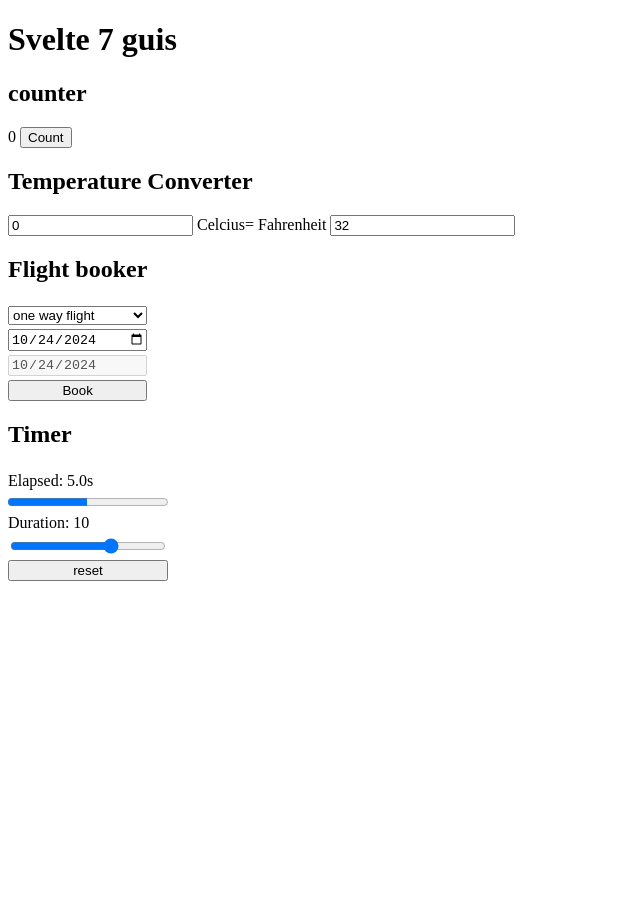
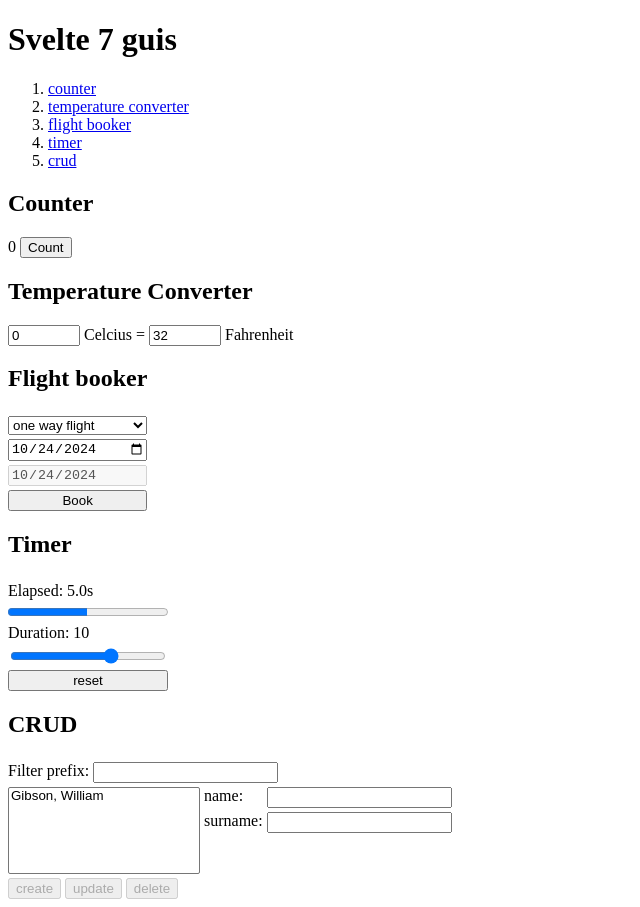
Before and after one commit to zdeckert/7guis-svelte, a SvelteKit app: page / in a window 1280 px wide. Shown: the whole page, without its empty margins (0-640 px from the left). Before the commit the page ends 800 px from the top, so only its background shows below. Built offline with nearby package versions, Linux system fonts and the light colour scheme.

Commit message:
implement crud

```diff
--- a/src/routes/+page.svelte
+++ b/src/routes/+page.svelte
@@ -40,21 +40,66 @@
 		if (elapsed < duration) elapsed += 0.1;
 	}, 100);
 
-	// function timerStart() {
-	// 	if (!intervalId) intervalId = setInterval(() => (elapsed += 0.1), 100);
-	// }
-
 	function timerReset() {
 		elapsed = 0;
-		// clearInterval(intervalId!);
-		// intervalId = null;
+	}
+
+	// CRUD
+	type Person = {
+		name: string;
+		surname: string;
+	};
+	let persons: Person[] = $state([{ name: 'William', surname: 'Gibson' }]);
+	const uuid = crypto.randomUUID();
+	let filter: string | undefined = $state();
+	let filteredPersons = $derived(
+		filter
+			? persons.filter(({ surname }) => surname.toLowerCase().slice(0, filter?.length) === filter)
+			: persons
+	);
+
+	let selected = $state();
+	let selectElement: HTMLSelectElement;
+	let name: string | undefined = $state();
+	let surname: string | undefined = $state();
+
+	function crudCreate() {
+		if (name && surname) {
+			persons.push({
+				name,
+				surname
+			});
+			name = undefined;
+			surname = undefined;
+		}
+	}
+	function crudUpdate() {
+		if (name && surname && selected) {
+			persons[selectElement.selectedIndex] = {
+				name,
+				surname
+			};
+		}
+	}
+	function crudDelete() {
+		if (selected) {
+			persons.splice(selectElement.selectedIndex, 1);
+		}
 	}
 </script>
 
 <h1>Svelte 7 guis</h1>
 
+<ol>
+	<li><a href="#counter">counter</a></li>
+	<li><a href="#temperature_converter">temperature converter</a></li>
+	<li><a href="#flight_booker">flight booker</a></li>
+	<li><a href="#timer">timer</a></li>
+	<li><a href="#crud">crud</a></li>
+</ol>
+
 <form id="counter">
-	<h2>counter</h2>
+	<h2>Counter</h2>
 	<label for="count">{count}</label>
 	<button id="count" onclick={incramentCount}>Count</button>
 </form>
@@ -68,9 +113,10 @@
 		pattern="\d+"
 		bind:value={celcius}
 		onchange={celciusOnChange}
+		style="width: 4rem;"
 	/>
-	<label for="celcius">Celcius</label><span> = </span>
-	<label for="fahrenheit">Fahrenheit</label>
+	<label for="celcius">Celcius</label>
+	<span> = </span>
 	<input
 		id="fahrenheit"
 		type="number"
@@ -78,10 +124,12 @@
 		pattern="\d+"
 		bind:value={fahrenheit}
 		onchange={fahrenheitOnChange}
+		style="width: 4rem;"
 	/>
+	<label for="fahrenheit">Fahrenheit</label>
 </form>
 
-<form id="flight_booker" onsubmit={onSubmit}>
+<form id="flight_booker" class="flex-col fit" onsubmit={onSubmit}>
 	<h2>Flight booker</h2>
 	<select bind:value={flightType} id="flight_select">
 		<option value="one_way">one way flight</option>
@@ -107,7 +155,7 @@
 	<button type="submit">Book</button>
 </form>
 
-<form id="timer">
+<form id="timer" class="flex-col fit">
 	<h2>Timer</h2>
 	<label for="timer_gauge">Elapsed: {elapsed.toFixed(1)}s</label>
 	<progress id="timer_gauge" value={elapsed} max={duration}></progress>
@@ -116,12 +164,51 @@
 	<button id="timer_reset" onclick={timerReset}>reset</button>
 </form>
 
+<form id="crud" class="flex-col">
+	<h2>CRUD</h2>
+	<div class="flex">
+		<label for="crud_prefix">Filter prefix:</label>
+		<input id="crud_prefix" type="text" bind:value={filter} />
+	</div>
+	<div class="flex">
+		<select size={5} bind:this={selectElement} bind:value={selected} style="min-width: 12rem;">
+			{#each filteredPersons as { name, surname }}
+				<option>{surname}, {name}</option>
+			{/each}
+		</select>
+		<div class="flex-col">
+			<div class="flex" style="justify-content: space-between; width: 100%;">
+				<label for="crud_name">name:</label>
+				<input id="crud_name" type="text" bind:value={name} />
+			</div>
+			<div class="flex">
+				<label for="crud_surname">surname:</label>
+				<input id="crud_surname" type="text" bind:value={surname} />
+			</div>
+		</div>
+	</div>
+	<div class="flex">
+		<button id="crud_create" disabled={!name || !surname} onclick={crudCreate}>create</button>
+		<button id="crud_update" disabled={!selected || !name || !surname} onclick={crudUpdate}
+			>update</button
+		>
+		<button id="crud_delete" disabled={!selected} onclick={crudDelete}>delete</button>
+	</div>
+</form>
+
 <style>
-	#flight_booker,
-	#timer {
+	.fit {
+		width: fit-content;
+	}
+
+	.flex {
 		display: flex;
-		flex-direction: column;
-		width: fit-content;
 		gap: 0.25rem;
 	}
+
+	.flex-col {
+		display: flex;
+		gap: 0.25rem;
+		flex-direction: column;
+	}
 </style>
```
